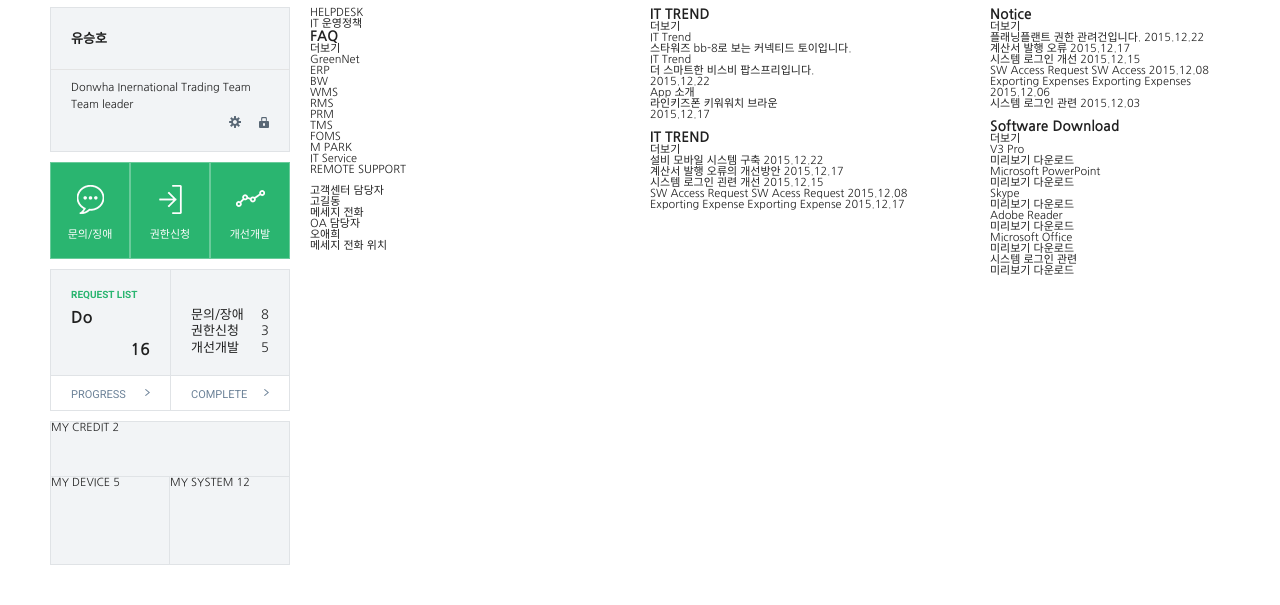
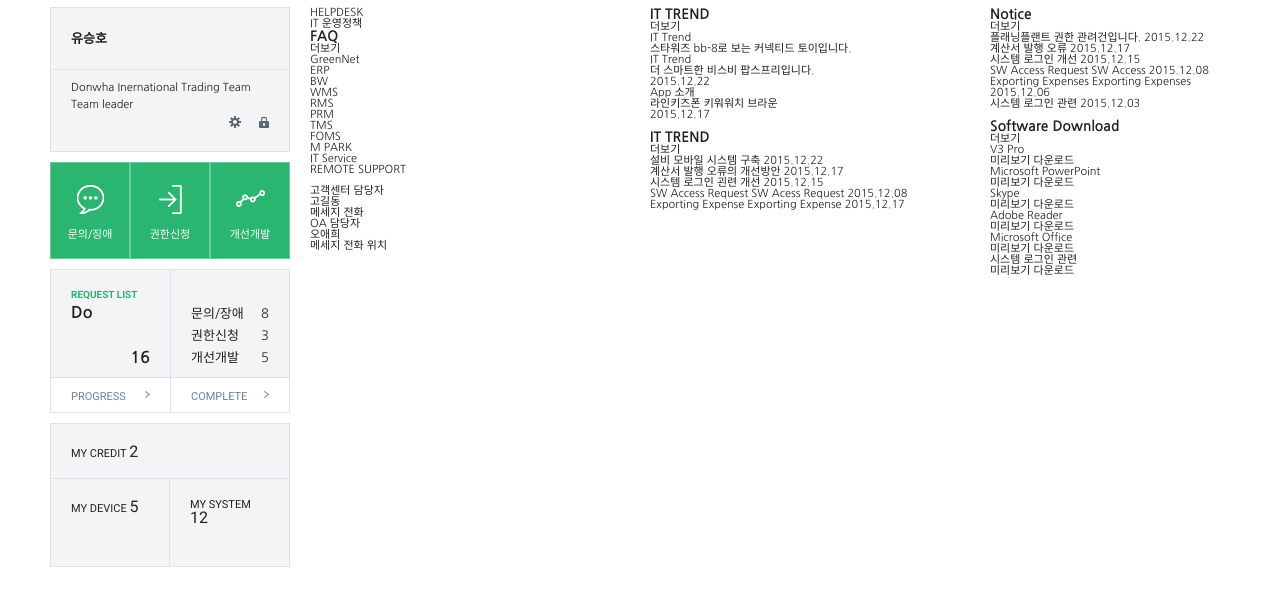
Before and after one commit to SarahOh92/practice07, a plain HTML site: page index.html in a window 1280 px wide. Shown: the part 123-728 px from the top of the page. Drawn offline with Linux system fonts and the light colour scheme.

Commit message:
섹션1 사이즈 수정

```diff
--- a/css/style.css
+++ b/css/style.css
@@ -37,21 +37,22 @@ header p{font-weight: bold;}
 
 .request_list{display: flex;flex-wrap: wrap;}
 .request_list .list_box{width: 120px;padding: 20px;border: 1px solid #e0e3e6;}
-.request_list .col1{height: 107px;background: #f2f4f6;}
+.request_list .col1{height: 109px;background: #f2f4f6;}
 .request_list .strong{font-weight: bold;font-size: 16px;}
 .request_list .strong p{font-size: 10px; color: #2ab570;}
-.request_list .strong .do_area {margin-top: 10px;}
+.request_list .strong .do_area {margin-top: 5px;}
 .request_list .strong .do_area span{display: block;}
-.request_list .strong .do_area span:nth-child(2){text-align: right;margin-top: 16px;}
+.request_list .strong .do_area span:nth-child(2){text-align: right;margin-top: 29px;}
 .request_list .list_box:nth-child(1),.request_list .list_box:nth-child(3){border-right: none;}
-.request_list .list_box:nth-child(2) .text_area{font-size: 13px;margin-top: 17px;line-height: 1.3;}
+.request_list .list_box:nth-child(2) .text_area{font-size: 13px;margin-top: 13px;line-height: 1.7;}
 .request_list .list_box:nth-child(2) .text_area div{display: flex;justify-content: space-between;}
 .request_list .list_box:nth-child(2) span{display: block;}
 .request_list .col2{height: 35px;padding: 13px 20px;border-top: none;}
 .col2 p{color: #6c8298;position: relative;}
 .col2 p::after{content: '';background: url(../img/right_arrow.png)no-repeat;width: 5px;height: 7px;display: inline-block;position: absolute;right: 0;}
 
-.section1 .my_box_wrap .my_box{float: left;}
+.section1 .my_box_wrap .my_box{float: left;font-size: 11px;padding: 20px;}
+.section1 .my_box_wrap .my_box .num{font-size: 16px;}
 .my_box_wrap .credit{width: 100%;height: 55px;border-bottom: 1px solid #e0e3e6;}
 .my_box_wrap .device,.my_box_wrap .system{width: 50%;height: 87px;}
 .my_box_wrap .device{border-right: 1px solid #e0e3e6;}
--- a/index.html
+++ b/index.html
@@ -67,23 +67,23 @@
                             </div>
                         </div>
                     </div>
-                    <div class="box gray_box clearfix my_box_wrap">
+                    <div class="box gray_box clearfix my_box_wrap en">
                         <div class="my_box credit">
                             <a href="#">
                                 <span>MY CREDIT</span>
-                                <span>2</span>
+                                <span class="num">2</span>
                             </a>
                         </div>
                         <div class="my_box device">
                             <a href="#">
                                 <span>MY DEVICE</span>
-                                <span>5</span>
+                                <span class="num">5</span>
                             </a>
                         </div>
                         <div class="my_box system">
                             <a href="#">
                                 <span>MY SYSTEM</span>
-                                <span>12</span>
+                                <span class="num">12</span>
                             </a>
                         </div>
                     </div>
```
